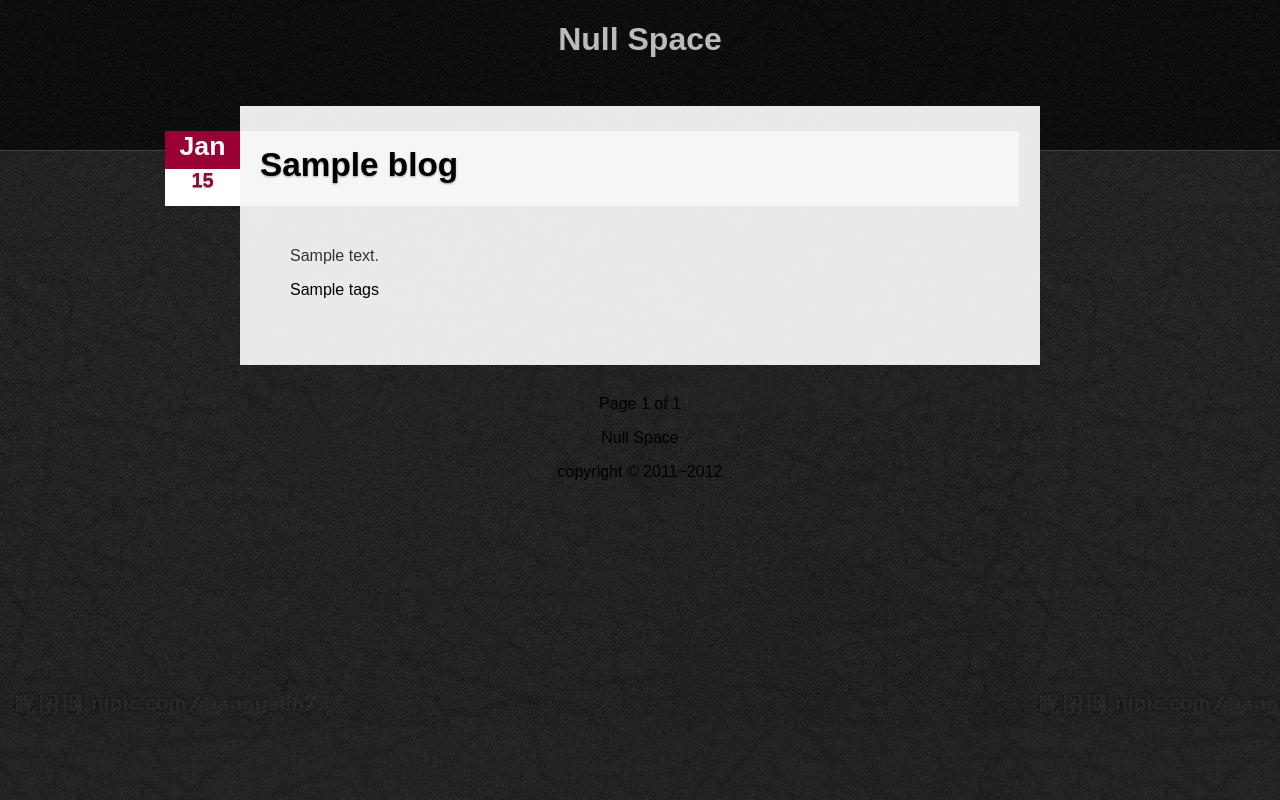
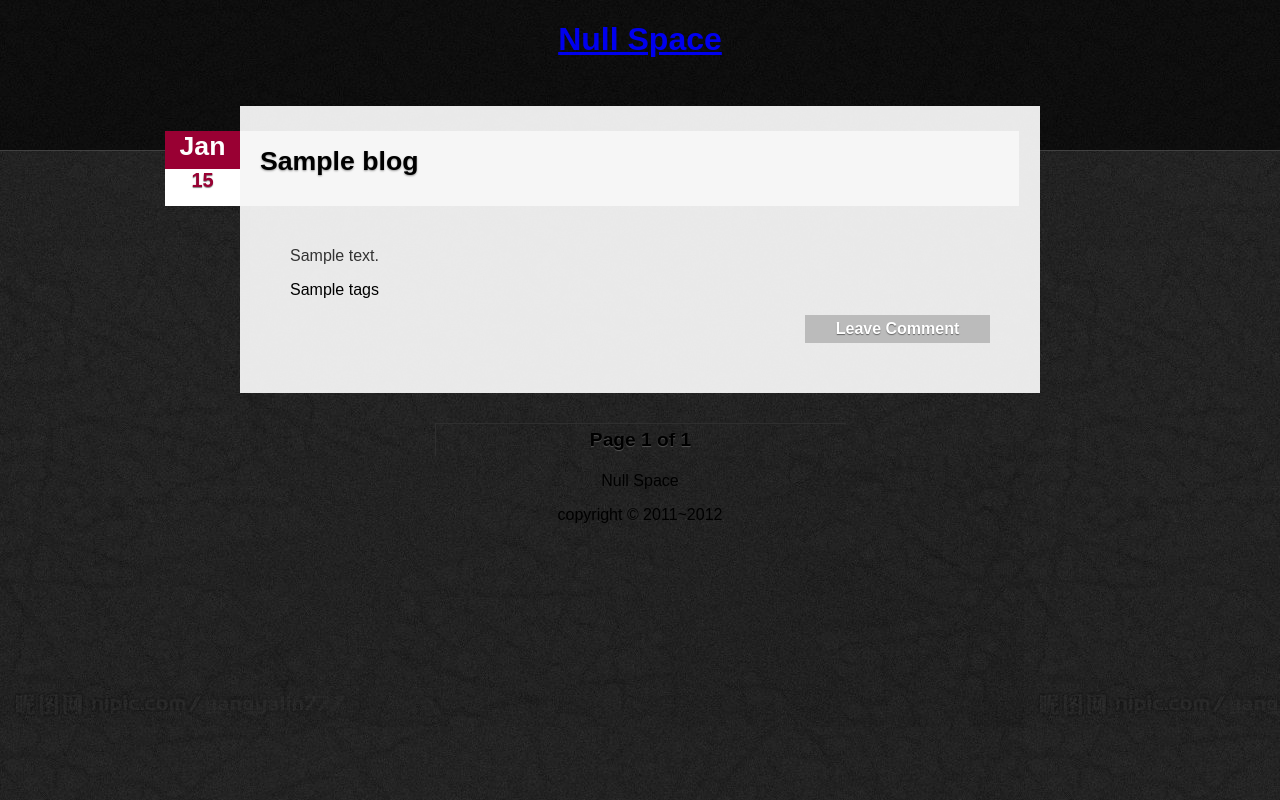
Before and after one commit to Aquietzero/NullSpace, a Django app: template templates/index.html in a window 1280 px wide. Run offline with Django 3.2, Linux system fonts and the light colour scheme; the template is opened without the code that fills it: most values are stand-ins (such as "Sample title", 1, 10 or a date in 2020); style sheets or scripts are compiled from the project's sources.

Commit message:
add comment form style

```diff
--- a/media/css/bundle.css
+++ b/media/css/bundle.css
@@ -4,3 +4,4 @@
 @import "sidebar.css";
 @import "post.css";
 @import "comment.css";
+@import "pagination.css";
--- a/media/css/comment.css
+++ b/media/css/comment.css
@@ -56,3 +56,91 @@
   padding: 10px 0;
   color: #444;
 }
+.leaveCommentButton {
+  margin: 0;
+  padding: 0;
+  overflow: hidden;
+}
+.leaveCommentButton p {
+  width: 25%;
+  text-align: center;
+  float: right;
+  margin: 0;
+  padding: 5px;
+  -moz-border-radius-topleft: 50px;
+  -moz-border-radius-bottomright: 50px;
+  background-color: #bbb;
+  font-weight: bold;
+  color: #fff;
+  text-shadow: 0 1px 1px #666;
+}
+.leaveCommentButton p:hover {
+  cursor: pointer;
+  color: #903;
+}
+.leaveComment {
+  display: none;
+}
+.leaveComment hr {
+  margin: 0;
+  margin-top: -2px;
+  padding: 0;
+  width: 95%;
+  border: none;
+  border-bottom: solid 0.5px #bbb;
+}
+.leaveComment p {
+  padding: 0;
+}
+.leaveComment label {
+  margin: 0;
+  padding: 4px;
+  display: inline-block;
+  float: left;
+  width: 80px;
+  height: 100%;
+  font-weight: bold;
+  text-align: center;
+  -moz-border-radius-topleft: 30px;
+  color: #fff;
+  background-color: #bbb;
+  border: solid 1px #bbb;
+  text-shadow: 0 1px 1px #666;
+}
+.leaveComment input[type="text"] {
+  border: none;
+  padding: 2.5px 8px;
+  color: #666;
+  background-color: rgba(255,255,255,0.70);
+  font-size: 1.1em;
+  -moz-border-radius-bottomright: 30px;
+  -moz-box-shadow: 10px 0 5px rgba(50,50,50,0.10);
+}
+.leaveComment input[type="text"]:hover,
+.leaveComment input[type="text"]:focus {
+  background-color: rgba(255,255,255,0.80);
+}
+.leaveComment textarea {
+  color: #666;
+  min-width: 95%;
+  max-width: 95%;
+  padding: 10px 20px;
+  border: none;
+  background: -moz-linear-gradient(top, rgba(250,250,250,0.60), rgba(250,250,250,0.00));
+  -moz-border-radius-topleft: 20px;
+  -moz-border-radius-topright: 20px;
+  -moz-box-shadow: 0 -3px 3px rgba(50,50,50,0.20);
+}
+.leaveComment input[type="submit"] {
+  color: #666;
+  border: none;
+  background: transparent;
+  font-weight: bold;
+  position: relative;
+  bottom: 30px;
+  right: -580px;
+}
+.leaveComment input[type="submit"]:hover {
+  cursor: pointer;
+  text-shadow: 0 0 2px #999;
+}
--- /dev/null
+++ b/media/css/pagination.css
@@ -0,0 +1,25 @@
+.pagination {
+  font-size: 1.2em;
+  font-weight: bold;
+}
+.pagination .current p {
+  width: 50%;
+  -moz-box-shadow: -0.5px -0.5px 5px rgba(0,0,0,0.90) inset;
+  -moz-border-radius: 7px;
+  border-top: solid 1px rgba(50,50,50,0.80);
+  border-left: solid 1px rgba(50,50,50,0.80);
+  padding: 5px;
+  margin: 0 auto;
+}
+.pagination .current p .pageInfo {
+  color: #000;
+  text-shadow: 0 1px 1px #555;
+}
+.pagination .current p a {
+  text-decoration: none;
+  text-shadow: 0 1px 1px #666;
+  color: #301;
+}
+.pagination .current p a:hover {
+  color: #603;
+}
--- a/media/css/post.css
+++ b/media/css/post.css
@@ -3,6 +3,7 @@
   padding: 50px;
   background-color: rgba(255,255,255,0.90);
   -moz-box-shadow: 0 0 10px #000;
+  -moz-border-radius: 10px;
 }
 .post .postHeading {
   width: 122%;
@@ -26,7 +27,7 @@
 }
 .post .postHeading .postTitle a {
   display: block;
-  font-size: 25pt;
+  font-size: 20pt;
   font-weight: bold;
   text-decoration: none;
   color: #000;
@@ -97,12 +98,16 @@
   padding: 0.5px;
   color: #000;
 }
+.post .postBody hr {
+  border: none;
+  border-bottom: solid 0.5px #bbb;
+}
 .post .postBody a {
   text-decoration: none;
   color: #803;
 }
 .post .postBody a:hover {
-  text-shadow: 0 0 1px #803;
+  text-shadow: 0 0 1px rgba(200,0,50,0.80);
 }
 .post .postBody blockquote {
   border-left: solid 7px #cfcfcf;
--- /dev/null
+++ b/media/js/comment.js
@@ -0,0 +1,9 @@
+(function() {
+
+  $(function() {
+    return $('.leaveCommentButton').bind('click', function() {
+      return $(this).next('.leaveComment').slideToggle();
+    });
+  });
+
+}).call(this);
--- a/media/stylus/comment.styl
+++ b/media/stylus/comment.styl
@@ -55,3 +55,91 @@
         margin 0 auto
         padding 10px 0
         color #444444
+
+.leaveCommentButton
+    margin 0
+    padding 0
+    overflow hidden
+
+    p
+      width 25%
+      text-align center
+      float right
+      margin 0
+      padding 5px
+      -moz-border-radius-topleft 50px
+      -moz-border-radius-bottomright 50px
+      background-color #BBBBBB
+      font-weight bold
+      color white
+      text-shadow 0 1px 1px #666666
+
+      &:hover
+        cursor pointer
+        color #990033
+
+.leaveComment
+  display none
+
+  hr
+    margin 0
+    margin-top -2px
+    padding 0
+    width 95%
+    border none
+    border-bottom solid 0.5px #BBBBBB
+
+  p
+    padding 0
+
+  label
+    margin 0
+    padding 4px
+    display inline-block
+    float left
+    width 80px
+    height 100%
+    font-weight bold
+    text-align center
+    -moz-border-radius-topleft 30px
+    color white
+    background-color #BBBBBB
+    border solid 1px #BBBBBB
+    text-shadow 0 1px 1px #666666
+
+  input[type="text"]
+    border none
+    padding 2.5px 8px
+    color #666666
+    background-color rgba(255, 255, 255, 0.7)
+    font-size 1.1em
+    -moz-border-radius-bottomright 30px
+    -moz-box-shadow 10px 0 5px rgba(50, 50, 50, 0.1)
+
+    &:hover
+    &:focus
+      background-color rgba(255, 255, 255, 0.8)
+
+  textarea
+    color #666666
+    min-width 95%
+    max-width 95%
+    padding 10px 20px
+    border none
+    background -moz-linear-gradient(top, rgba(250, 250, 250, 0.6), rgba(250, 250, 250, 0))
+    -moz-border-radius-topleft 20px
+    -moz-border-radius-topright 20px
+    -moz-box-shadow 0 -3px 3px rgba(50, 50, 50, 0.2)
+
+  input[type="submit"]
+    color #666666
+    border none
+    background transparent
+    font-weight bold
+    position relative
+    bottom 30px
+    right -580px
+
+    &:hover
+      cursor pointer
+      text-shadow 0 0 2px #999999
--- /dev/null
+++ b/media/stylus/pagination.styl
@@ -0,0 +1,24 @@
+.pagination
+  font-size 1.2em
+  font-weight bold
+
+  .current p
+    width 50%
+    -moz-box-shadow -0.5px -0.5px 5px rgba(0, 0, 0, 0.9) inset
+    -moz-border-radius 7px
+    border-top solid 1px rgba(50, 50, 50, 0.8)
+    border-left solid 1px rgba(50, 50, 50, 0.8)
+    padding 5px
+    margin 0 auto
+
+    .pageInfo
+      color black
+      text-shadow 0 1px 1px #555555
+
+    a
+      text-decoration none
+      text-shadow 0 1px 1px #666666
+      color #330011
+
+      &:hover
+        color #660033
--- a/media/stylus/post.styl
+++ b/media/stylus/post.styl
@@ -6,6 +6,7 @@ postTimeSize = 75px
   padding postPadding
   background-color rgba(255, 255, 255, 0.9)
   -moz-box-shadow 0 0 10px black
+  -moz-border-radius 10px
 
   .postHeading
     width 122%
@@ -29,7 +30,7 @@ postTimeSize = 75px
 
       a
         display block
-        font-size 25pt
+        font-size 20pt
         font-weight bold
         text-decoration none
         color black
@@ -98,11 +99,15 @@ postTimeSize = 75px
       padding 0.5px
       color black
 
+    hr
+      border none
+      border-bottom solid 0.5px #BBBBBB
+
     a
       text-decoration none
       color #880033
       &:hover
-        text-shadow 0 0 1px #880033
+        text-shadow 0 0 1px rgba(200, 0, 50, 0.8)
 
     blockquote
       border-left solid 7px #CFCFCF
--- a/templates/base.html
+++ b/templates/base.html
@@ -5,6 +5,7 @@
     <link rel="stylesheet" href="/media/css/bundle.css" type="text/css" />
     <script type="text/javascript" src="/media/js/MathJax/MathJax.js?config=default.js"></script>
     <script type="text/javascript" src="/media/js/jquery-1.6.4.min.js"></script>
+    <script type="text/javascript" src="/media/js/comment.js"></script>
   </head>
   <body>
 
--- a/templates/comment.html
+++ b/templates/comment.html
@@ -1,6 +1,30 @@
-<div class="comment">
+<div class="leaveCommentButton">
+  <p>Leave Comment</p>
+</div>
+
+<div class="leaveComment">
+  <hr />
+
+  {% include 'comments.html' with comments=post.comment_set.all %}
+
   <form action="/index/{{ post.slug }}" method="post">
-    {{ comment.as_p }}
-    <input type="submit" value="Submit" />
+    <p>
+      <label for="id_visitor">Visitor</label>
+      <input id="id_visitor" type="text" name="visitor" maxlength="50" />
+    </p>
+    <p>
+      <label for="id_website">Website</label>
+      <input type="text" name="website" id="id_website" />
+    </p>
+    <p>
+      <label for="id_email">Email</label>
+      <input type="text" name="email" id="id_email" />
+    </p>
+    <p>
+      <div class="commentField">
+        <textarea id="id_content" rows="10" cols="40" name="content"></textarea>
+        <input type="submit" value="Submit" />
+      </div>
+    </p>
   </form>
 </div>
--- a/templates/header.html
+++ b/templates/header.html
@@ -1 +1,3 @@
-<h1>Null Space</h1>
+<h1>
+  <a href="/index/">Null Space</a>
+</h1>
--- a/templates/pagination.html
+++ b/templates/pagination.html
@@ -1,13 +1,17 @@
 <div class="pagination">
-  {% if blogs.has_previous %}
-    <a href="?page={{ blogs.previous_page_number }}">Previous</a>
-  {% endif %}
-
-  <span class="current">
-    <p>Page {{ blogs.number }} of {{ blogs.paginator.num_pages }}</p>
-  </span>
-
-  {% if blogs.has_next %}
-    <a href="?page={{ blogs.next_page_number }}">Next</a>
-  {% endif %}
+  <div class="current">
+    <p>
+    {% if blogs.has_previous %}
+      <a href="?page={{ blogs.previous_page_number }}">&lsaquo;&lsaquo; Prev</a>
+    {% else %}
+      &nbsp;&nbsp;&nbsp;&nbsp;&nbsp;&nbsp;&nbsp;
+    {% endif %}
+    <span class="pageInfo">Page {{ blogs.number }} of {{ blogs.paginator.num_pages }}</span>
+    {% if blogs.has_next %}
+      <a href="?page={{ blogs.next_page_number }}">Next &rsaquo;&rsaquo;</a>
+    {% else %}
+      &nbsp;&nbsp;&nbsp;&nbsp;&nbsp;&nbsp;&nbsp;
+    {% endif %}
+    </p>
+  </div>
 </div>
--- a/templates/post.html
+++ b/templates/post.html
@@ -27,5 +27,5 @@
     <p>{{ post.tags.all }}</p>
   </div>
 
-  {% include 'comments.html' with comments=post.comment_set.all %}
+  {% include 'comment.html' %}
 </div>
--- a/templates/post_solo.html
+++ b/templates/post_solo.html
@@ -6,5 +6,4 @@
 
 {% block mainContent %}
   {% include 'post.html' %}
-  {% include 'comment.html' %}
 {% endblock %}
```
Also changed, not shown: blogs/views.py (+1 -7 lines), 1 other file.
